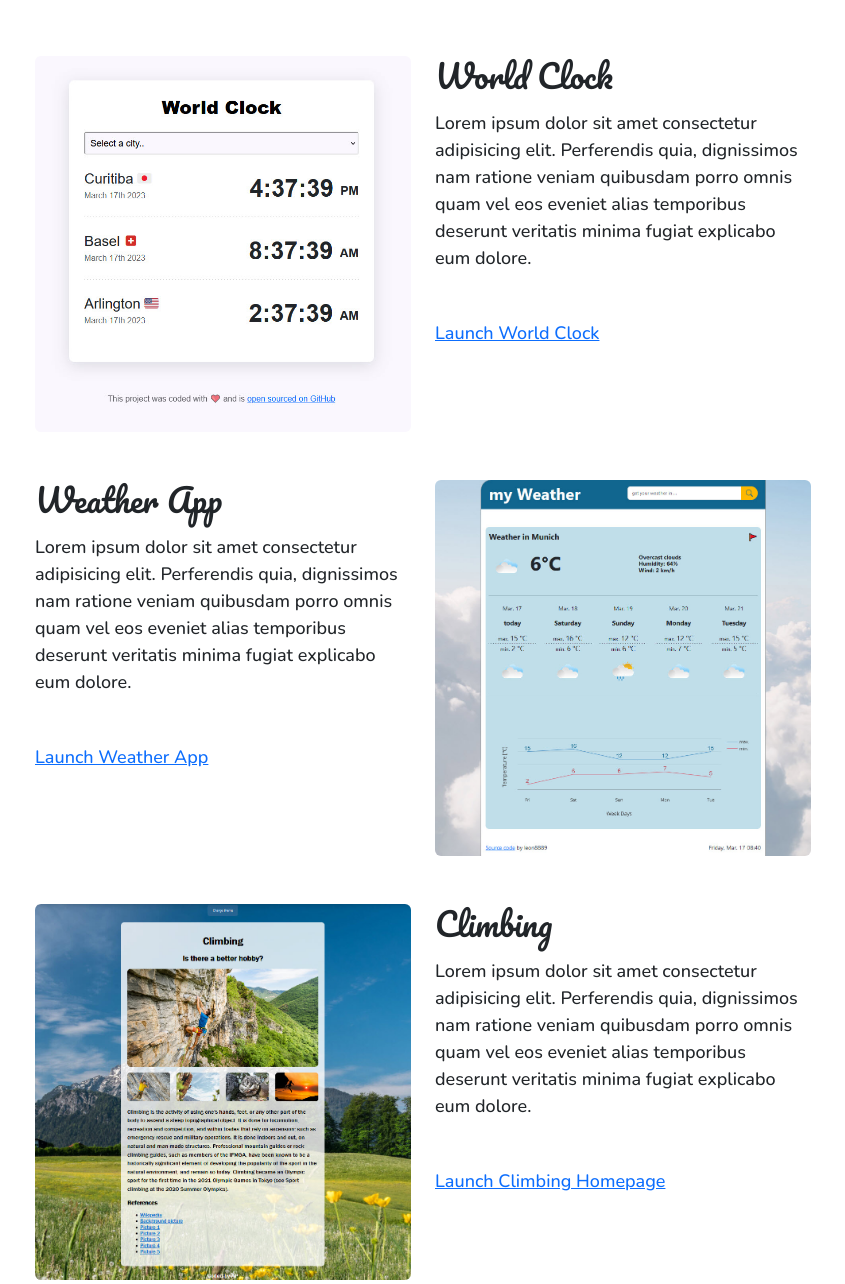
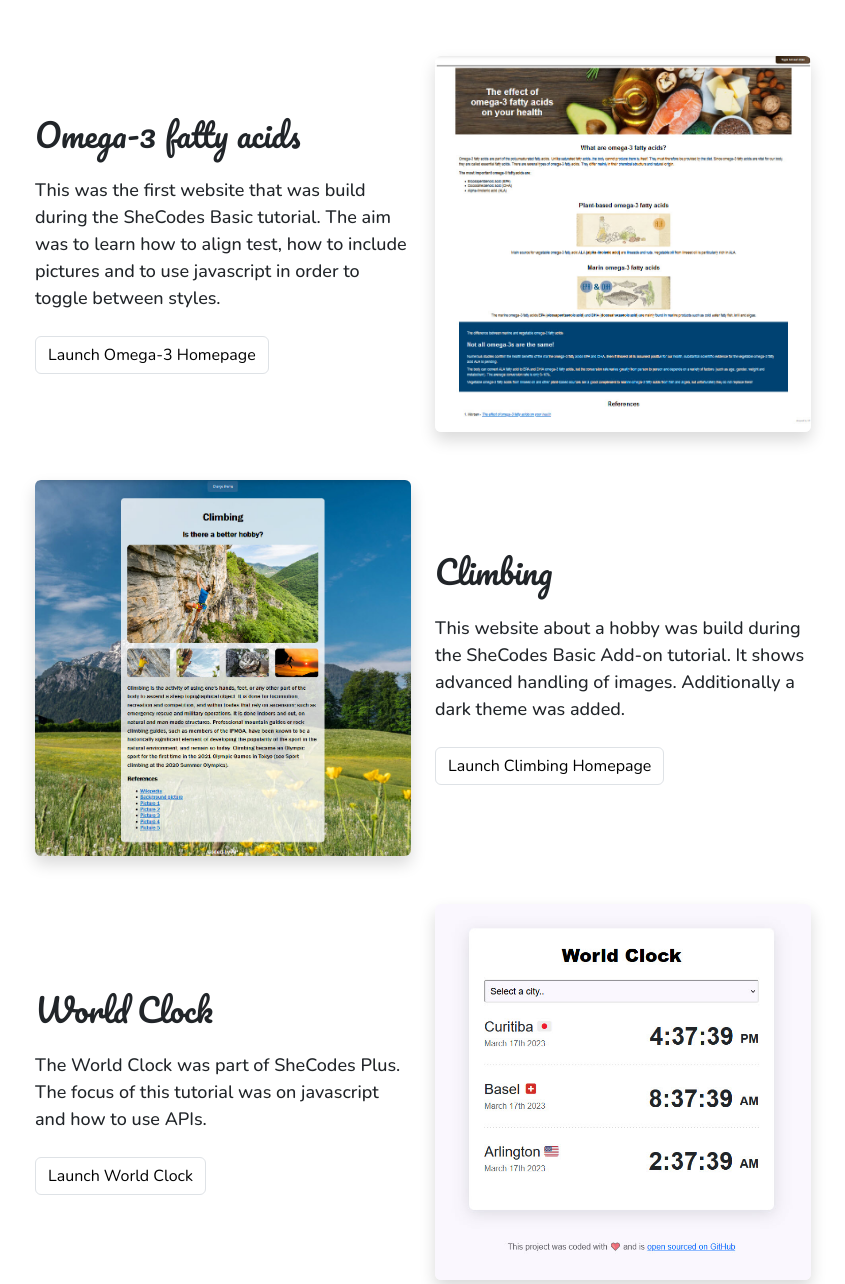
Before and after one commit to leon8889/SheCodes-ProjectOverview, a plain HTML site: page projects.html in a window 1280 px wide. Shown: the part 142-1426 px from the top of the page, without its empty margins (217-1062 px from the left). Drawn offline with nearby package versions, Linux system fonts and the light colour scheme.

Commit message:
added project page

```diff
--- a/projects.html
+++ b/projects.html
@@ -40,7 +40,7 @@
 		/>
 	</head>
 
-	<body>
+	<body id="projects">
 		<div id="nav-placeholder"></div>
 		<script src="navbar/navbar.js"></script>
 
@@ -52,79 +52,53 @@
 		<h1 class="text-center">My Project Collection</h1>
 
 		<div class="container">
-			<div class="row" id="Project-World-Clock">
+			<div class="row mt-5 align-items-center" id="Project-Omega-3">
 				<div class="col-sm-6">
-					<img
-						src="images/world-clock.jpg"
-						alt="Picture of the referred project world clock"
-						class="img-fluid rounded"
-					/>
-				</div>
-				<div class="col-sm-6">
-					<h2 class="mb-3">World Clock</h2>
-					<p class="text-start bg-transparent">
-						Lorem ipsum dolor sit amet consectetur adipisicing elit. Perferendis
-						quia, dignissimos nam ratione veniam quibusdam porro omnis quam vel
-						eos eveniet alias temporibus deserunt veritatis minima fugiat
-						explicabo eum dolore.
+					<h2 class="mb-4">Omega-3 fatty acids</h2>
+					<p class="bg-transparent text-justify">
+						This was the first website that was build during the SheCodes Basic
+						tutorial. The aim was to learn how to align test, how to include
+						pictures and to use javascript in order to toggle between styles.
 					</p>
-					<div class="mt-5 standard-links">
+					<div class="mt-4">
 						<a
-							class="standard-link"
-							href="https://ephemeral-rabanadas-72afb5.netlify.app/"
-							title="Link to the world clock"
+							type="button"
+							class="btn btn-light border bg-transparent"
+							href="https://www.shecodes.io/workshops/shecodes-basics-ddaf7aec-daa2-4da8-9620-330095707fa4/projects/1225085"
+							title="Link to the omega-3 homepage"
 							target="_blank"
-							>Launch World Clock</a
 						>
-					</div>
-				</div>
-			</div>
-			<div class="row mt-5" id="Project-Weather-App">
-				<div class="col-sm-6">
-					<h2 class="mb-3">Weather App</h2>
-					<p class="text-start bg-transparent">
-						Lorem ipsum dolor sit amet consectetur adipisicing elit. Perferendis
-						quia, dignissimos nam ratione veniam quibusdam porro omnis quam vel
-						eos eveniet alias temporibus deserunt veritatis minima fugiat
-						explicabo eum dolore.
-					</p>
-					<div class="mt-5 standard-links">
-						<a
-							class="standard-link"
-							href="https://chimerical-moxie-62e288.netlify.app/"
-							title="Link to the weather app"
-							target="_blank"
-							>Launch Weather App</a
-						>
+							Launch Omega-3 Homepage
+						</a>
 					</div>
 				</div>
 				<div class="col-sm-6">
 					<img
-						src="images/weather-app.jpg"
-						alt="Picture of the referred project weather app"
-						class="img-fluid rounded"
+						src="images/omega3.jpg"
+						alt="Picture of the referred project omega-3 fatty acids"
+						class="img-fluid rounded shadow"
 					/>
 				</div>
 			</div>
-			<div class="row mt-5" id="Project-Climbing">
+			<div class="row mt-5 align-items-center" id="Project-Climbing">
 				<div class="col-sm-6">
 					<img
 						src="images/climbing.jpg"
 						alt="Picture of the referred project climbing"
-						class="img-fluid rounded"
+						class="img-fluid rounded shadow"
 					/>
 				</div>
 				<div class="col-sm-6">
-					<h2 class="mb-3">Climbing</h2>
-					<p class="text-start bg-transparent">
-						Lorem ipsum dolor sit amet consectetur adipisicing elit. Perferendis
-						quia, dignissimos nam ratione veniam quibusdam porro omnis quam vel
-						eos eveniet alias temporibus deserunt veritatis minima fugiat
-						explicabo eum dolore.
+					<h2 class="mb-4">Climbing</h2>
+					<p class="text-justify bg-transparent">
+						This website about a hobby was build during the SheCodes Basic
+						Add-on tutorial. It shows advanced handling of images. Additionally
+						a dark theme was added.
 					</p>
-					<div class="mt-5 standard-links">
+					<div class="mt-4">
 						<a
-							class="standard-link"
+							type="button"
+							class="btn btn-light border bg-transparent"
 							href="https://www.shecodes.io/workshops/shecodes-basics-add-on-f72fd28e-9087-49e9-8163-cb5a50de7ca9/projects/1244725"
 							title="Link to the climbing homepage"
 							target="_blank"
@@ -133,31 +107,57 @@
 					</div>
 				</div>
 			</div>
-			<div class="row mt-5" id="Project-Omega-3">
+			<div class="row mt-5 align-items-center" id="Project-World-Clock">
 				<div class="col-sm-6">
-					<h2 class="mb-3">Omega-3 fatty acids</h2>
-					<p class="text-start bg-transparent">
-						Lorem ipsum dolor sit amet consectetur adipisicing elit. Perferendis
-						quia, dignissimos nam ratione veniam quibusdam porro omnis quam vel
-						eos eveniet alias temporibus deserunt veritatis minima fugiat
-						explicabo eum dolore.
+					<h2 class="mb-4">World Clock</h2>
+					<p class="text-justify bg-transparent">
+						The World Clock was part of SheCodes Plus. The focus of this
+						tutorial was on javascript and how to use APIs.
 					</p>
-					<div class="mt-5 standard-links">
+					<div class="mt-4">
 						<a
-							class="standard-link"
-							href="https://www.shecodes.io/workshops/shecodes-basics-ddaf7aec-daa2-4da8-9620-330095707fa4/projects/1225085"
-							title="Link to the weather app"
+							type="button"
+							class="btn btn-light border bg-transparent"
+							href="https://ephemeral-rabanadas-72afb5.netlify.app/"
+							title="Link to the world clock"
 							target="_blank"
-							>Launch Omega-3 Homepage</a
+							>Launch World Clock</a
 						>
 					</div>
 				</div>
 				<div class="col-sm-6">
 					<img
-						src="images/omega3.jpg"
-						alt="Picture of the referred project omega-3 fatty acids"
-						class="img-fluid rounded"
+						src="images/world-clock.jpg"
+						alt="Picture of the referred project world clock"
+						class="img-fluid rounded shadow"
 					/>
+				</div>
+			</div>
+			<div class="row mt-5 align-items-center" id="Project-Weather-App">
+				<div class="col-sm-6">
+					<img
+						src="images/weather-app.jpg"
+						alt="Picture of the referred project weather app"
+						class="img-fluid rounded shadow"
+					/>
+				</div>
+				<div class="col-sm-6">
+					<h2 class="mb-4">Weather App</h2>
+					<p class="text-justify bg-transparent">
+						The Weather App was also build during SheCodes Plus. The API usage
+						is more advanced compared to the "World Clock Project" and more
+						input options are available.
+					</p>
+					<div class="mt-4">
+						<a
+							type="button"
+							class="btn btn-light border bg-transparent"
+							href="https://chimerical-moxie-62e288.netlify.app/"
+							title="Link to the weather app"
+							target="_blank"
+							>Launch Weather App</a
+						>
+					</div>
 				</div>
 			</div>
 		</div>
--- a/styles/style.css
+++ b/styles/style.css
@@ -26,9 +26,6 @@ h2 {
 	margin-bottom: 50px;
 }
 
-p {
-}
-
 .my-font-heading {
 	font-family: var(--my-font-heading);
 }
```
Also changed, not shown: about_me.html (+1 -1 lines), index.html (+6 -7 lines).
